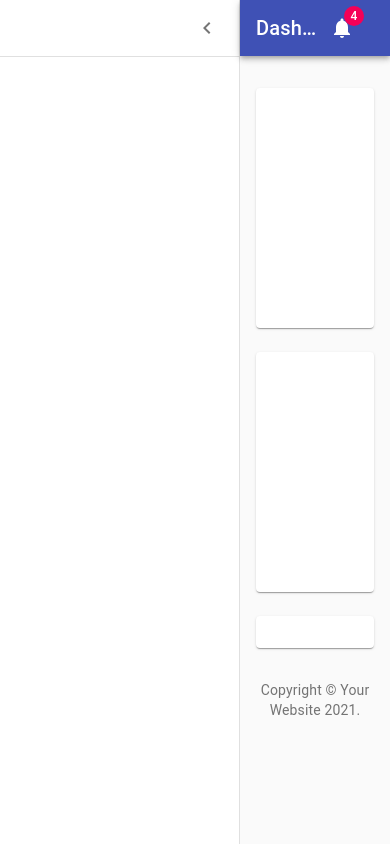
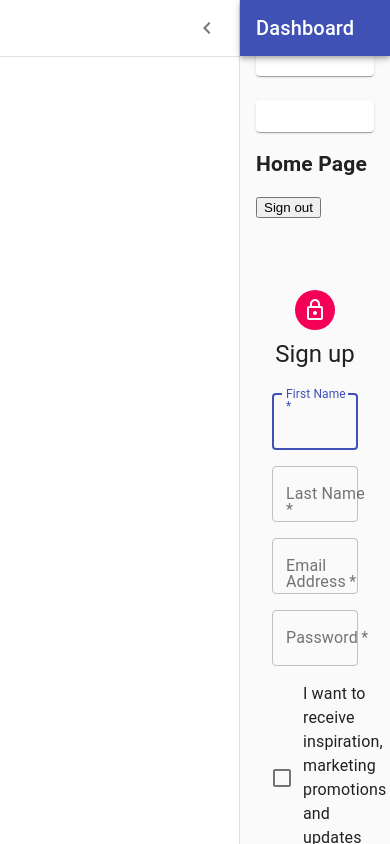
Before and after one commit to FukushimaTakeshi/mx-track-client, a React (Create React App) app: page / in a window 390 px wide. Built offline with nearby package versions, Linux system fonts and the light colour scheme; no server answers.

Commit message:
フォームの側だけ作成

```diff
--- a/src/Home.jsx
+++ b/src/Home.jsx
@@ -1,6 +1,7 @@
 import React, { useContext } from 'react'
 import { auth } from './auth/auth'
 import { AuthContext } from './auth/AuthProvider'
+import PracticeRecordForm from './components/PracticeRecordForm'
 import { Dashboard } from './components/templates/Dashboard'
 
 const Home = () => {
@@ -13,6 +14,7 @@
 
         <h2>Home Page</h2>
         <button onClick={() => auth.auth().signOut()}>Sign out</button>
+        <PracticeRecordForm />
       </div>
     </Dashboard>
   )
--- /dev/null
+++ b/src/components/PracticeRecordForm.jsx
@@ -0,0 +1,138 @@
+import Avatar from '@material-ui/core/Avatar'
+import Button from '@material-ui/core/Button'
+import Checkbox from '@material-ui/core/Checkbox'
+import Container from '@material-ui/core/Container'
+import CssBaseline from '@material-ui/core/CssBaseline'
+import FormControlLabel from '@material-ui/core/FormControlLabel'
+import Grid from '@material-ui/core/Grid'
+import Link from '@material-ui/core/Link'
+import { makeStyles } from '@material-ui/core/styles'
+import TextField from '@material-ui/core/TextField'
+import Typography from '@material-ui/core/Typography'
+import LockOutlinedIcon from '@material-ui/icons/LockOutlined'
+import React, { useState } from 'react'
+
+const useStyles = makeStyles((theme) => ({
+  paper: {
+    marginTop: theme.spacing(8),
+    display: 'flex',
+    flexDirection: 'column',
+    alignItems: 'center',
+  },
+  avatar: {
+    margin: theme.spacing(1),
+    backgroundColor: theme.palette.secondary.main,
+  },
+  form: {
+    width: '100%', // Fix IE 11 issue.
+    marginTop: theme.spacing(3),
+  },
+  submit: {
+    margin: theme.spacing(3, 0, 2),
+  },
+}))
+
+const PracticeRecordForm = () => {
+  const classes = useStyles()
+  const [inputState, setInputState] = useState({})
+
+  const handleChange = (event) => {
+    setInputState({ ...inputState, [event.target.name]: event.target.value })
+  }
+
+  return (
+    <Container component="main" maxWidth="xs">
+      <CssBaseline />
+      <div className={classes.paper}>
+        <Avatar className={classes.avatar}>
+          <LockOutlinedIcon />
+        </Avatar>
+        <Typography component="h1" variant="h5">
+          Sign up
+        </Typography>
+        <form className={classes.form} noValidate>
+          <Grid container spacing={2}>
+            <Grid item xs={12} sm={6}>
+              <TextField
+                autoComplete="fname"
+                name="firstName"
+                variant="outlined"
+                required
+                fullWidth
+                id="firstName"
+                label="First Name"
+                autoFocus
+                value={inputState.firstName}
+                onChange={handleChange}
+              />
+            </Grid>
+            <Grid item xs={12} sm={6}>
+              <TextField
+                variant="outlined"
+                required
+                fullWidth
+                id="lastName"
+                label="Last Name"
+                name="lastName"
+                autoComplete="lname"
+                value={inputState.lastName}
+                onChange={handleChange}
+              />
+            </Grid>
+            <Grid item xs={12}>
+              <TextField
+                variant="outlined"
+                required
+                fullWidth
+                id="email"
+                label="Email Address"
+                name="email"
+                autoComplete="email"
+                value={inputState.email}
+                onChange={handleChange}
+              />
+            </Grid>
+            <Grid item xs={12}>
+              <TextField
+                variant="outlined"
+                required
+                fullWidth
+                name="password"
+                label="Password"
+                type="password"
+                id="password"
+                autoComplete="current-password"
+                value={inputState.password}
+                onChange={handleChange}
+              />
+            </Grid>
+            <Grid item xs={12}>
+              <FormControlLabel
+                control={<Checkbox value="allowExtraEmails" color="primary" />}
+                label="I want to receive inspiration, marketing promotions and updates via email."
+              />
+            </Grid>
+          </Grid>
+          <Button
+            type="submit"
+            fullWidth
+            variant="contained"
+            color="primary"
+            className={classes.submit}
+          >
+            Sign Up
+          </Button>
+          <Grid container justify="flex-end">
+            <Grid item>
+              <Link href="#" variant="body2">
+                Already have an account? Sign in
+              </Link>
+            </Grid>
+          </Grid>
+        </form>
+      </div>
+    </Container>
+  )
+}
+
+export default PracticeRecordForm
--- a/src/components/templates/Dashboard.jsx
+++ b/src/components/templates/Dashboard.jsx
@@ -1,5 +1,4 @@
 import AppBar from '@material-ui/core/AppBar'
-import Badge from '@material-ui/core/Badge'
 import Box from '@material-ui/core/Box'
 import Container from '@material-ui/core/Container'
 import CssBaseline from '@material-ui/core/CssBaseline'
@@ -8,13 +7,13 @@
 import Grid from '@material-ui/core/Grid'
 import IconButton from '@material-ui/core/IconButton'
 import Link from '@material-ui/core/Link'
+import List from '@material-ui/core/List'
 import Paper from '@material-ui/core/Paper'
 import { makeStyles } from '@material-ui/core/styles'
 import Toolbar from '@material-ui/core/Toolbar'
 import Typography from '@material-ui/core/Typography'
 import ChevronLeftIcon from '@material-ui/icons/ChevronLeft'
 import MenuIcon from '@material-ui/icons/Menu'
-import NotificationsIcon from '@material-ui/icons/Notifications'
 import clsx from 'clsx'
 import React from 'react'
 
@@ -87,6 +86,9 @@
       duration: theme.transitions.duration.leavingScreen,
     }),
     width: theme.spacing(7),
+    [theme.breakpoints.up('xs')]: {
+      width: theme.spacing(0),
+    },
     [theme.breakpoints.up('sm')]: {
       width: theme.spacing(9),
     },
@@ -112,7 +114,7 @@
   },
 }))
 
-export const Dashboard = () => {
+export const Dashboard = ({ children }) => {
   const classes = useStyles()
   const [open, setOpen] = React.useState(true)
   const handleDrawerOpen = () => {
@@ -152,11 +154,6 @@
           >
             Dashboard
           </Typography>
-          <IconButton color="inherit">
-            <Badge badgeContent={4} color="secondary">
-              <NotificationsIcon />
-            </Badge>
-          </IconButton>
         </Toolbar>
       </AppBar>
       <Drawer
@@ -172,6 +169,7 @@
           </IconButton>
         </div>
         <Divider />
+        <List></List>
       </Drawer>
       <main className={classes.content}>
         <div className={classes.appBarSpacer} />
@@ -188,6 +186,7 @@
               <Paper className={classes.paper}></Paper>
             </Grid>
           </Grid>
+          {children}
           <Box pt={4}>
             <Copyright />
           </Box>
```
